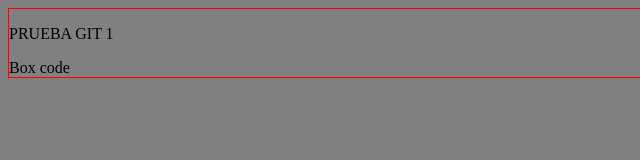
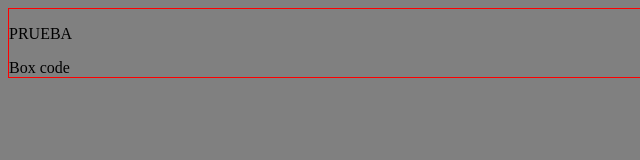
Before and after one commit to iranismael/cursogit, a plain HTML site: page index.html in a window 1280 px wide. Shown: the full height of the page, 0-640 px from the left. Drawn offline with Linux system fonts and the light colour scheme.

Commit message:
Se modifico el index
Se modifico el index

```diff
--- a/index.html
+++ b/index.html
@@ -8,7 +8,7 @@
     <title>Prueba Git</title>
 </head>
 <body>
-    <p>PRUEBA GIT 1 </p>
+    <p>PRUEBA </p>
     <div>
         Box code
     </div>
```
